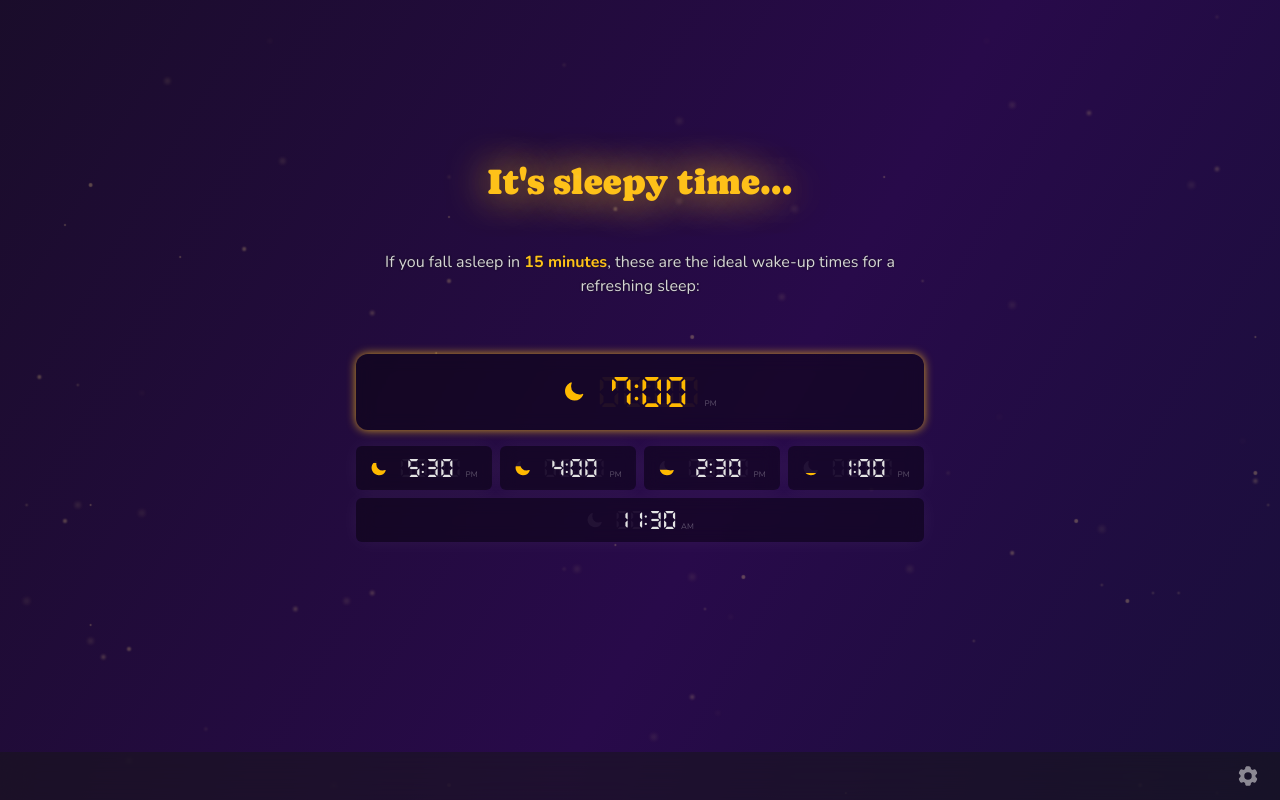
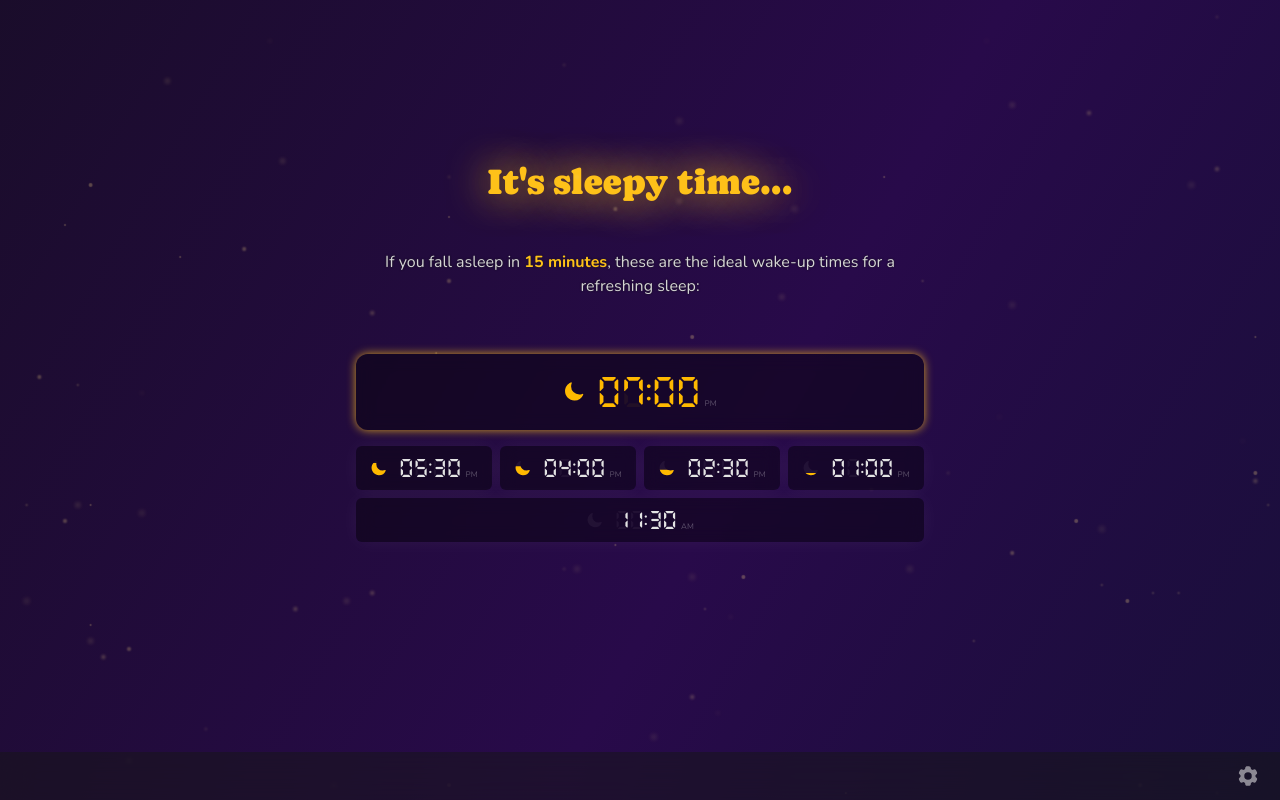
Before and after one commit to aronsantha/wakey, a React (Vite) app: page / in a window 1280 px wide. Built offline with nearby package versions, Linux system fonts and the light colour scheme.

Commit message:
fix 1-digit hour

```diff
--- a/src/components/App.jsx
+++ b/src/components/App.jsx
@@ -29,8 +29,8 @@ function App() {
 
   function formatTime(time) {
     const timeString = time.toLocaleTimeString(LOCALE_FORMAT_MAP[timeFormat], {
-      hour: "numeric",
-      minute: "numeric",
+      hour: "2-digit",
+      minute: "2-digit",
     });
 
     return {
```
